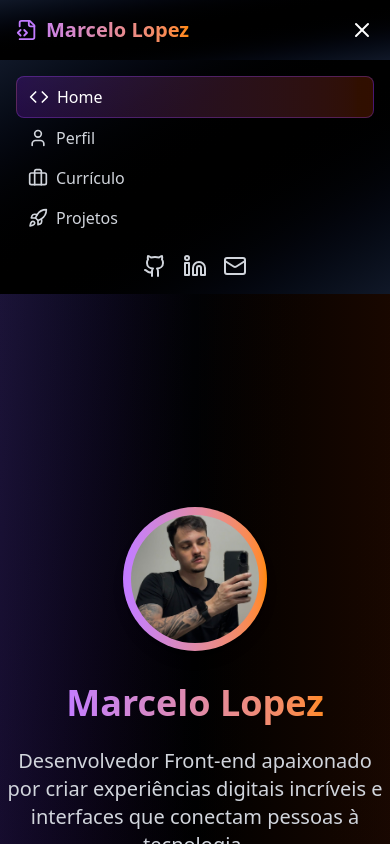
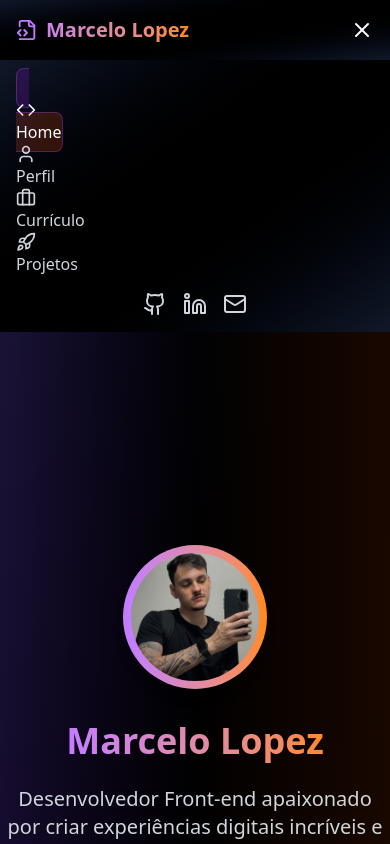
Before and after one commit to malopez23/marcelo-lopez, a React (Vite) app: page / in a window 390 px wide. Both pictures are taken after a click on the button 362 px from the left and 30 px from the top of the page. Shown: the top 844 px of the page. Built offline with nearby package versions, Linux system fonts and the light colour scheme; the HTML template or start-up script is replaced by a standard one.

Commit message:
fix: ajuste no header mobile

```diff
--- a/src/components/Layout.jsx
+++ b/src/components/Layout.jsx
@@ -90,7 +90,7 @@ const Layout = () => {
                 to={item.path}
                 onClick={() => setIsMenuOpen(false)}
                 className={({ isActive }) =>
-                  `block py-2 pl-3 text-gray-300 hover:bg-purple-600/20 flex items-center gap-2 rounded-lg ${
+                  `py-2 pl-3 text-gray-300 hover:bg-purple-600/20  items-center gap-2 rounded-lg ${
                     isActive
                       ? 'bg-gradient-to-r from-purple-600/20 to-orange-600/20 text-white border border-purple-500/30'
                       : ''
```
